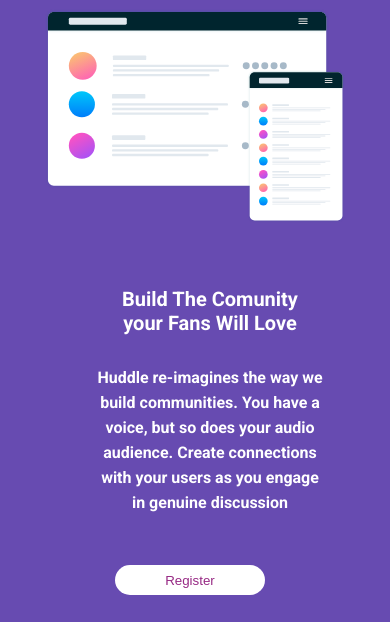
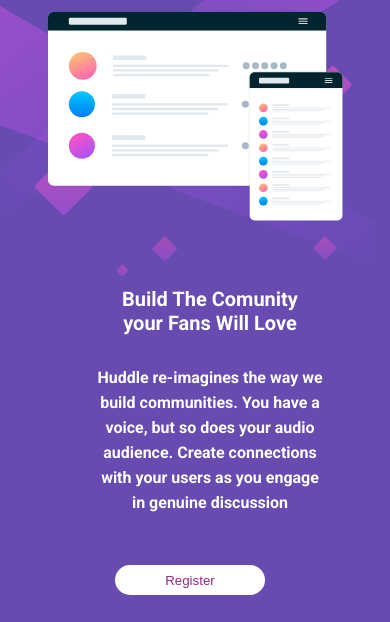
Before and after one commit to pedrofurugem/huddle-landing-page-with-single-introductory-section-master, a plain HTML site: page index.html in a window 390 px wide. Shown: the part 96-718 px from the top of the page. Drawn offline with Linux system fonts and the light colour scheme; the site is published under a folder, as on GitHub Pages, so addresses that start at the root find nothing; a web font is replaced by a local one.

Commit message:
atualizando

```diff
--- a/src/css/response.css
+++ b/src/css/response.css
@@ -1,6 +1,6 @@
 @media(max-width: 850px) {
     body{
-        background: url('/src/images/bg-mobile.svg') top left
+        background: url(../images/bg-mobile.svg) top left
         no-repeat fixed;
         background-color: #674BB1;
     }
--- a/src/css/style.css
+++ b/src/css/style.css
@@ -1,8 +1,8 @@
 body{
-    background: url('/src/images/bg-desktop.svg') center center
+    background: url(../images/bg-desktop.svg) center center
     no-repeat fixed;
     font-family: 'Roboto', sans-serif;;
-    background-color: #674BB1
+    background-color: #674BB1;
 }
 
 .logo {
```
